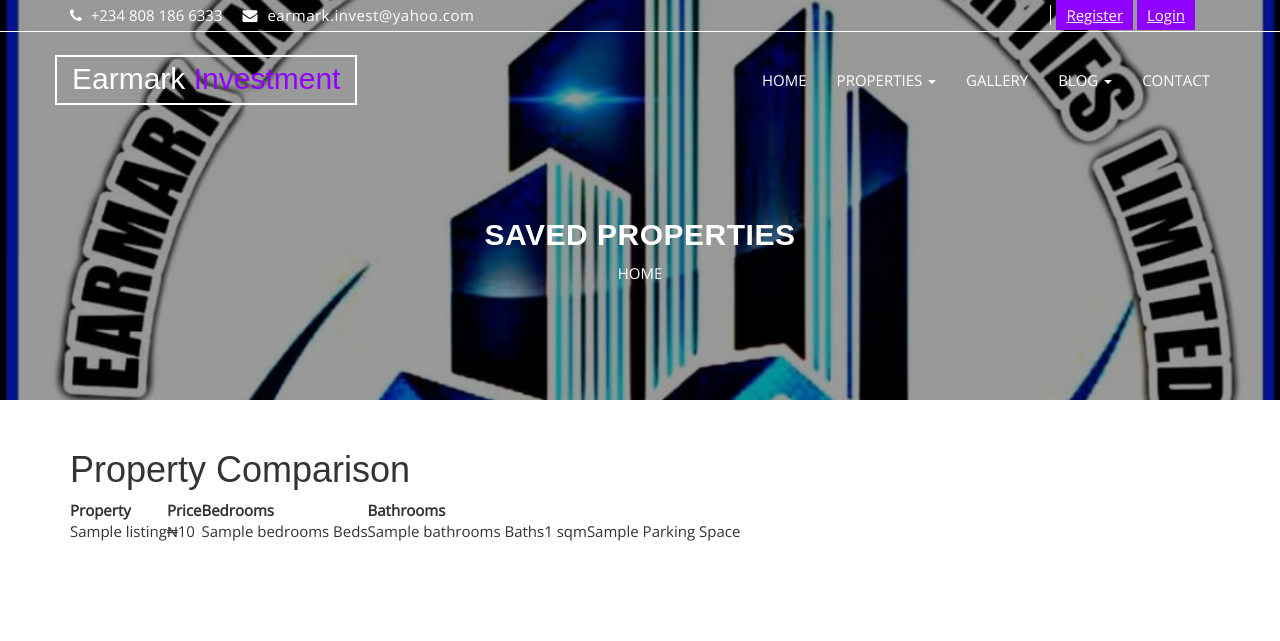
After one commit to ADyusuf12/Earmark-Website, a Django app: template EarmarkWeb/e_web/templates/compare_listings.html in a window 1280 px wide. The commit adds this page. Shown: the top 641 px of the page. Run offline with Django 5.2, Linux system fonts and the light colour scheme; the template is opened without the code that fills it: most values are stand-ins (such as "Sample title", 1, 10 or a date in 2020); some libraries are stand-ins or nearby versions.

Commit message:
Property Comparison feature 1st commit

```diff
--- /dev/null
+++ b/EarmarkWeb/e_web/templates/compare_listings.html
@@ -0,0 +1,89 @@
+{% extends 'base.html' %}
+{% load static %}
+
+{% block title %}COMPARE PROPERTIES{% endblock %}
+
+{% block content %}
+
+
+<!DOCTYPE html>
+<html lang="en">
+
+    <head>
+        <meta charset="utf-8">
+        <meta http-equiv="X-UA-Compatible" content="IE=edge">
+        <meta name="viewport" content="width=device-width, initial-scale=1">
+
+    </head>
+
+    <body class="aa-price-range">
+        <!-- Pre Loader -->
+        <div id="aa-preloader-area">
+            <div class="pulse"></div>
+        </div>
+        <!-- SCROLL TOP BUTTON -->
+        <a class="scrollToTop" href="#"><i class="fa fa-angle-double-up"></i></a>
+        <!-- END SCROLL TOP BUTTON -->
+
+
+        <!-- Start Property header  -->
+        <section id="aa-property-header">
+            <div class="container">
+                <div class="row">
+                    <div class="col-md-12">
+                        <div class="aa-property-header-inner">
+                            <h2>Saved Properties</h2>
+                            <ol class="breadcrumb">
+                                <li>
+                                    {% url 'public:index' as index_url %}{% if request.path == index_url %}{% else %}<a
+                                        href="{{ index_url }}">HOME</a>{% endif %}</span></a>
+                                </li>
+
+
+                                </li>
+                            </ol>
+                        </div>
+                    </div>
+                </div>
+            </div>
+        </section>
+        <!-- End Property header  -->
+        <section id="aa-properties">
+            <div class="container">
+                <div class="row">
+                    <div class="col-md-11">
+                        <div class="aa-properties-content">
+                            <h1>Property Comparison</h1>
+                            <table>
+                                <thead>
+                                    <tr>
+                                        <th>Property</th>
+                                        <th>Price</th>
+                                        <th>Bedrooms</th>
+                                        <th>Bathrooms</th>
+                                        <!-- Add other relevant attributes for comparison -->
+                                    </tr>
+                                </thead>
+                                <tbody>
+                                    {% for listing in listings_to_compare %}
+                                    <tr>
+                                        <td>{{ listing.title }}</td>
+                                        <td>₦{{ listing.price }}</td>
+                                        <td>{{ listing.bedrooms }} Beds</td>
+                                        <td>{{ listing.bathrooms }} Baths</td>
+                                        <td>{{ listing.size }} sqm</td>
+                                        <td>{{ listing.parking_space }} Parking Space</td>
+                                        <!-- Add other attributes here -->
+                                    </tr>
+                                    {% endfor %}
+                                </tbody>
+                            </table>
+                        </div>
+                    </div>
+                </div>
+            </div>
+        </section>
+    </body>
+
+</html>
+{% endblock %}
```
Also changed, not shown: EarmarkWeb/e_web/templates/saved_listings.html (+43 -2 lines), EarmarkWeb/media/property_images/10.jpg (added), EarmarkWeb/media/property_images/7.jpg (added), EarmarkWeb/media/property_images/8.jpg (added).
